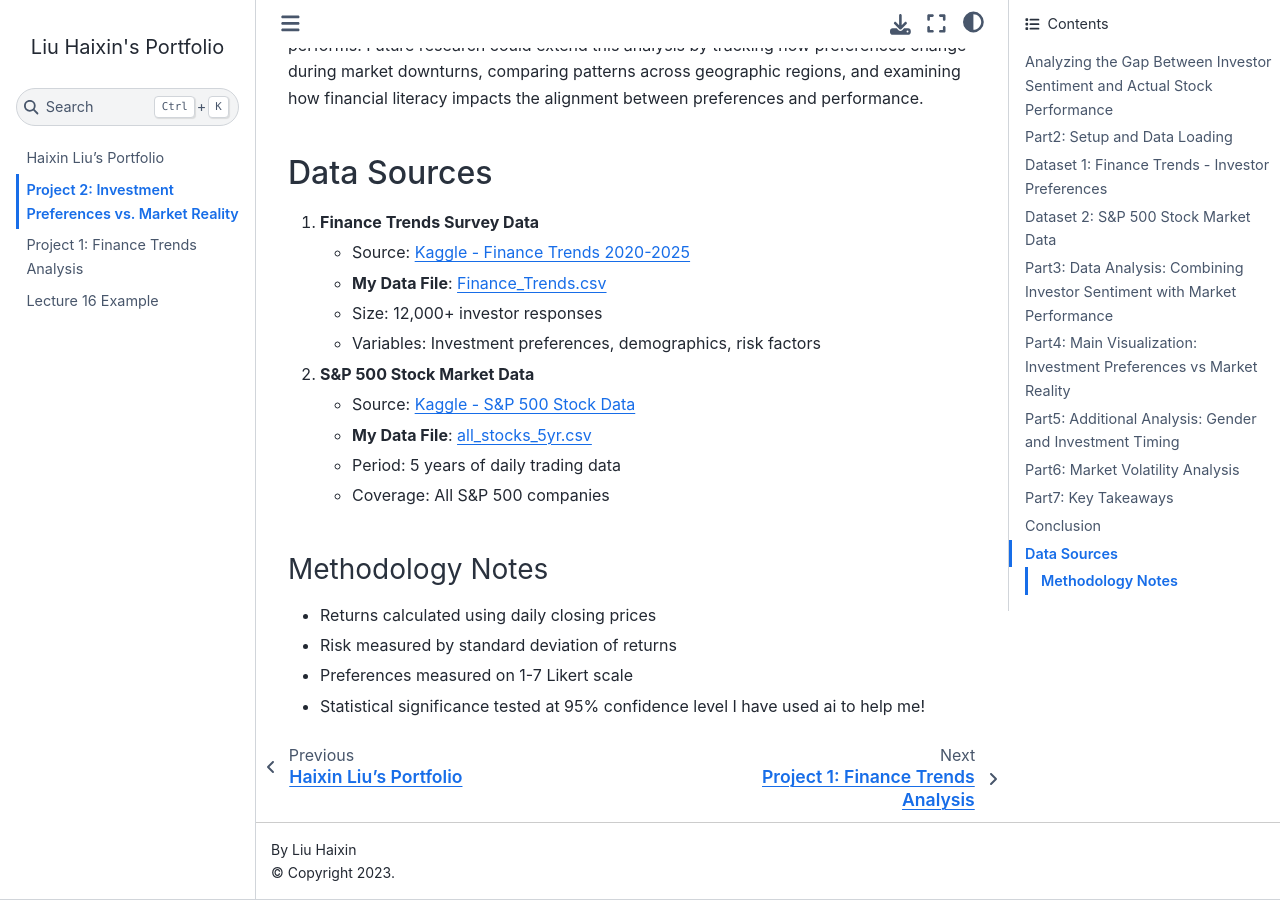
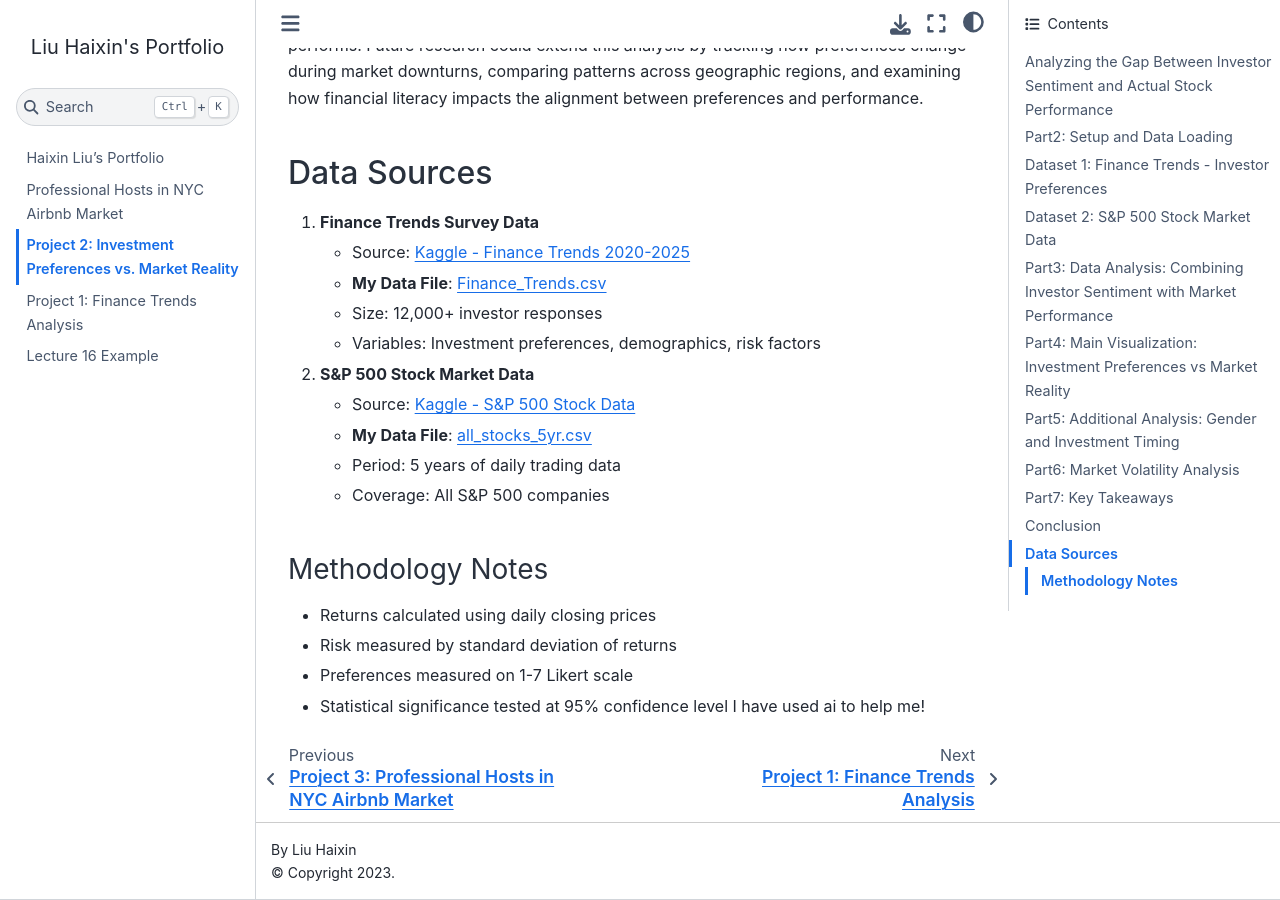
Before and after one commit to hl3968-hue/hl3968-hue.github.io, a Jupyter Book: the page built from Project_2.ipynb, in a window 1280 px wide and 900 px high, scrolled down 15081 px. Built offline with Jupyter Book 1.0.4 settings and Sphinx 7.4.7 and the Sphinx Book theme 1.1.4, drawn with Linux system fonts in a browser that asks for light colours; pages that are not in the unit, such as notebooks, are missing from menus; comment, search, counter and statistics services are not loaded.

Commit message:
change the file name and get them in same format.

```diff
--- a/_toc.yml
+++ b/_toc.yml
@@ -1,11 +1,11 @@
 format: jb-book
 root: index
 chapters:
-  - file: project3
+  - file: Project_3
     title: "Professional Hosts in NYC Airbnb Market"
-  - file: project2
+  - file: Project_2
     title: "Project 2: Investment Preferences vs. Market Reality"
-  - file: project1
+  - file: Project_1
     title: "Project 1: Finance Trends Analysis"
   - file: lecture_16_example
     title: "Lecture 16 Example"
```
Also changed, not shown: Project_1.ipynb (renamed from project1.ipynb), Project_2.ipynb (renamed from project2.ipynb), Project_3.ipynb (renamed from Project3.ipynb).
